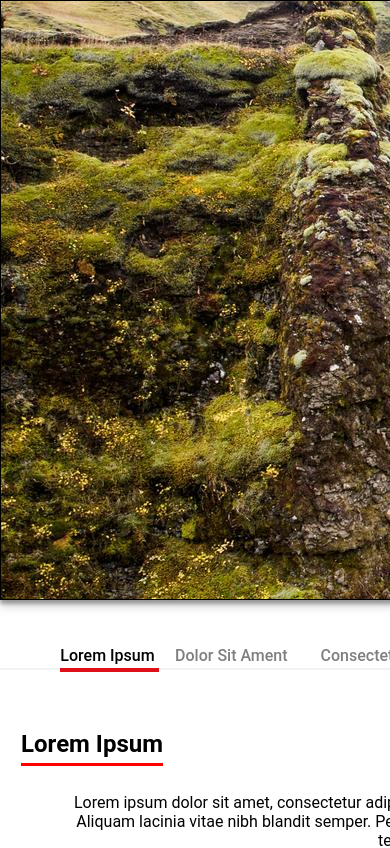
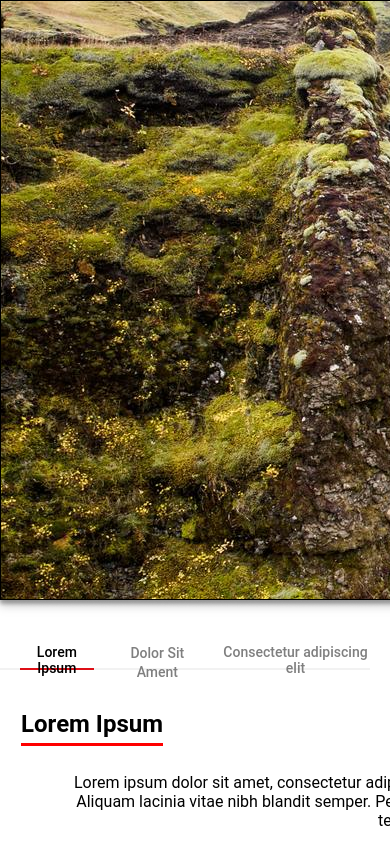
Before and after one commit to Reeyhanyilmaz/FigmaDemoCoding, a React (Create React App) app: page / in a window 390 px wide. Shown: the top 848 px of the page. Built offline with nearby package versions, Linux system fonts and the light colour scheme.

Commit message:
add Subheadings responsive

```diff
--- a/src/components/Subheadings/styles.module.css
+++ b/src/components/Subheadings/styles.module.css
@@ -1,7 +1,7 @@
 .subheadingsDiv {
   height: 38px;
   width: 1440px;
-  font-family: "Roboto";
+  font-family: "Roboto" ;
   font-size: 16px;
   margin-top: 30px;
   margin-left: 0;
@@ -53,3 +53,40 @@
   top: 668px;
   border: 2px solid #de0f17;
 }
+
+@media screen and (max-width: 767px) {
+  .subheadingsDiv {
+    margin: 19px 20px 40px 0;
+    width: fit-content;
+  }
+
+  .p1 {
+    width: 83px;
+    height: 16px;
+    font-size: 14px;
+    line-height: 16px;
+    margin-right: 20px;
+    margin-left: 20px;
+    padding-bottom: 8px;
+    border-bottom: 2px solid #de0f17;
+  }
+
+  .p2 {
+    width: 91px;
+    height: 16px;
+    font-size: 14px;
+    margin-right: 20px;
+    width: fit-content;
+  }
+
+  .p3 {
+    width: 168px;
+    height: 16px;
+    font-size: 14px;
+    line-height: 16px;
+  }
+
+  .redLine {
+    display: none;
+  }
+}
```
